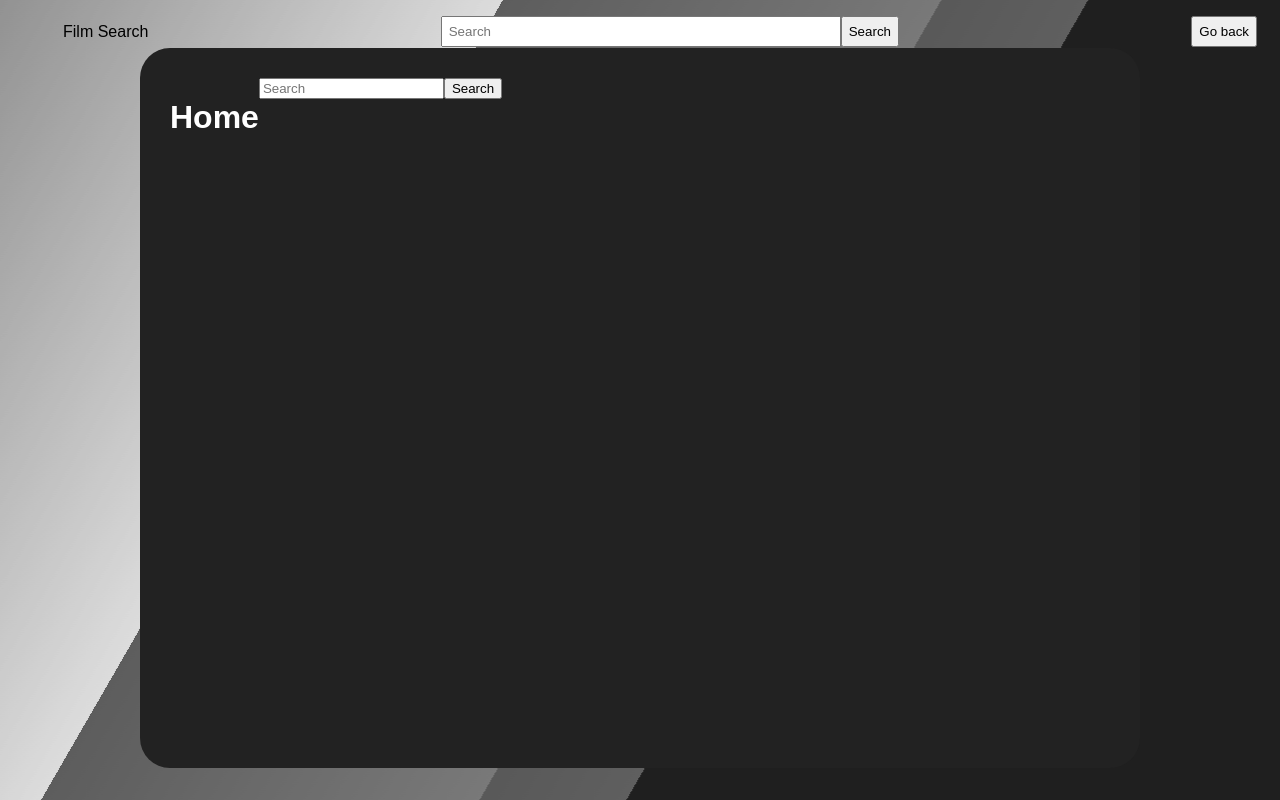
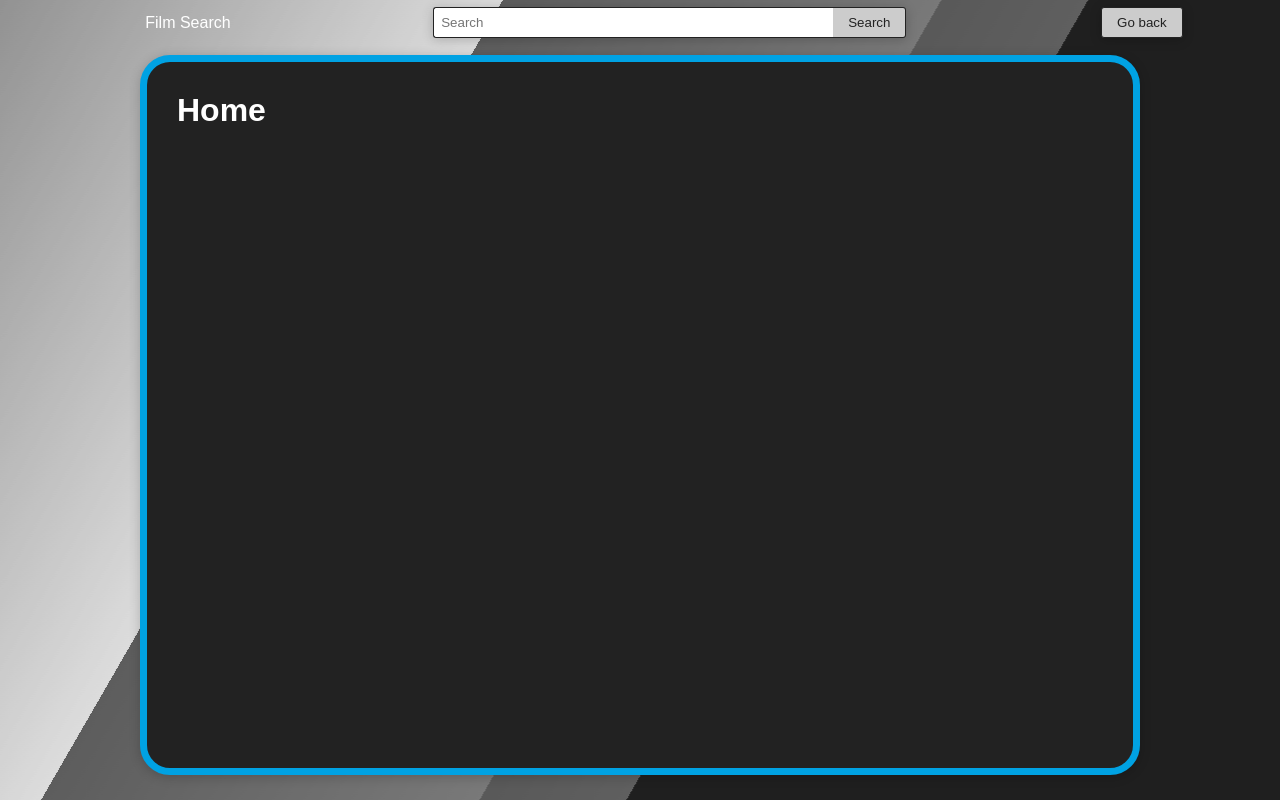
Before and after one commit to lovegroa/sei-project-two, a React (Create React App) app: page / in a window 1280 px wide. Built offline with nearby package versions, Linux system fonts and the light colour scheme; no server answers.

Commit message:
added link to quick search and some styling

```diff
--- a/src/components/Home.js
+++ b/src/components/Home.js
@@ -19,10 +19,10 @@ const Home = () => {
   return (
     <>
       <h1>Home</h1>
-      <form onSubmit={handleSubmit}>
+      {/* <form onSubmit={handleSubmit}>
         <input onChange={updateSearchValue} type="text" name='search' placeholder='Search' />
         <input type="submit" value='Search' />
-      </form>
+      </form> */}
     </>
 
   )
--- a/src/components/SiteNavbar.js
+++ b/src/components/SiteNavbar.js
@@ -38,6 +38,12 @@ const SiteNavbar = () => {
     }
     getPreSearchData()
   }, [searchValue])
+
+  const clearSearch = () => {
+    console.log('click')
+    setQuickSearchFilm({})
+    setSearchValue('')
+  }
   return (
     <ul>
       <div className="nav-container">
@@ -49,14 +55,15 @@ const SiteNavbar = () => {
             <div id="search-box">
               <input onChange={updateSearchValue} type="text" name='search' placeholder='Search' value={searchValue}/>
               {quickSearchFilm.Response === 'True' &&
+                  <Link to ={'/film/' + quickSearchFilm.imdbID} onClick={clearSearch}>
                     <div className='quick-search-container'>
                       <img src={quickSearchFilm.Poster} alt={quickSearchFilm.Title}/>
                       <div className='quick-search-text'>
                         <h3>{quickSearchFilm.Title}</h3>
                         <p>{quickSearchFilm.Released}</p>
                       </div>
-
-                </div>}
+                    </div>
+                  </Link>}
             </div>
             <input type="submit" value='Search' />
           </form>
--- a/src/styles/common/_variables.scss
+++ b/src/styles/common/_variables.scss
@@ -1,3 +1,6 @@
+
+$border-color: #00a2e3;
+
 
 @mixin flex-center($direction) {
   display: flex;
@@ -7,7 +10,9 @@
 }
 
 *{
+  font-family: Arial, Helvetica, sans-serif;
+}
 
-  font-family: Arial, Helvetica, sans-serif;
-
+%box-shadow{
+  box-shadow: 0 2px 12px 0 rgba(0, 0, 0, 0.2)
 }
--- a/src/styles/components/_filmpage.scss
+++ b/src/styles/components/_filmpage.scss
@@ -63,16 +63,14 @@
 }
 
 #outside-container{
-
   max-width: 1000px;
   margin: 0  auto;
   background-color: #222222;
   min-height: 90vh;
   border-radius: 30px;
+  border: 7px solid $border-color;
+  @extend %box-shadow;
   padding: 30px;
   color: white;
   display: flex;
-
-
-
 }
--- a/src/styles/components/_search-results.scss
+++ b/src/styles/components/_search-results.scss
@@ -8,14 +8,23 @@ main {
       text-decoration: none;
       color: black;
       .search-card {
+        background-color: #ccc;
         @include flex-center(column);
         justify-content: space-around;
-        border: 1px solid black;
+        border: 2px solid $border-color;
         width: 250px;
-        height: 500px;
+        height: 400px;
         margin: 20px;
+        border-radius: 5px;
+        padding: 0 15px;
+        @extend %box-shadow;
+        &:Hover {
+          background-color: darken(#ccc, 10%);
+          transform: scale(1.05);
+        }
         img {
           width: 80%;
+          @extend %box-shadow;
         }
       }
     }
--- a/src/styles/components/_site-navbar.scss
+++ b/src/styles/components/_site-navbar.scss
@@ -1,25 +1,40 @@
 ul {
-  height: 2vh;
+  height: 6vh;
+  margin-top: 7px;
   .nav-container {
     @include flex-center(row);
-    #search-li {
-      flex-grow: 1;
-    }
+    justify-content: space-around;
     form {
       @include flex-center(row);
+      margin: 0 auto;
+      @extend %box-shadow;
+      input[type=text] {
+        border: none;
+        border-radius: 3px 0 0 3px;
+        border: 1px solid #222;
+        border-right: none;
+      }
       #search-box{
         width: 400px;
+        border: none;
         input[type=text] {
-          padding: 6px;
+          padding: 7px;
           width: 100%;
         }
         .quick-search-container {
           position: absolute;
-          border: 1px solid black;
+          border: 1px solid #ccc;
+          background-color: white;
           @include flex-center(row);
           justify-content: flex-start;
           height: 70px;
           width: 400px;
+          border-radius: 0 0 5px 5px;
+          color: black;
+          &:Hover {
+            background-color: darken(#ccc, 10%);
+            border: 1px solid $border-color;
+          }
           img {
             height: 60px;
             margin: 0 10px;
@@ -32,7 +47,6 @@ ul {
           }
           .quick-search-text {
             @include flex-center(column);
-
           }
         }
       }
@@ -43,10 +57,36 @@ ul {
       margin: 0 15px;
       a {
         text-decoration: none;
-        color: black;
+        color: white;
+        padding: 7px;
+        border: 1px solid transparent;
+          &:Hover {
+          background-color: darken(#ccc, 10%);
+          border: 1px solid $border-color;
+          border-radius: 3px;
+        }
       }
       button, input[type=submit] {
-        padding: 6px;
+        padding: 7px 15px;
+        cursor: pointer;
+        border: none;
+        background-color: #ccc;
+        color: #222;
+        &:Hover {
+          background-color: darken(#ccc, 10%);
+          transform: scale(1.05);
+          border: 1px solid $border-color;
+        }
+      }
+      button {
+        border-radius: 3px;
+        @extend %box-shadow;
+        border: 1px solid #222;
+      }
+      input[type=submit]{
+        border-radius: 0 3px 3px 0;
+        border: 1px solid #222;
+        border-left: none;
       }
     }
   }
--- a/src/styles/main.scss
+++ b/src/styles/main.scss
@@ -1,9 +1,9 @@
 @import './common/variables';
 @import './components/search-results';
 @import './components/site-navbar';
+@import './components/filmpage';
 
 * {
   box-sizing: border-box;
-  // margin: 0;
+  margin: 0;
 }
-@import './components/filmpage';
```
Lines whose indentation alone changed are shown as unchanged.
